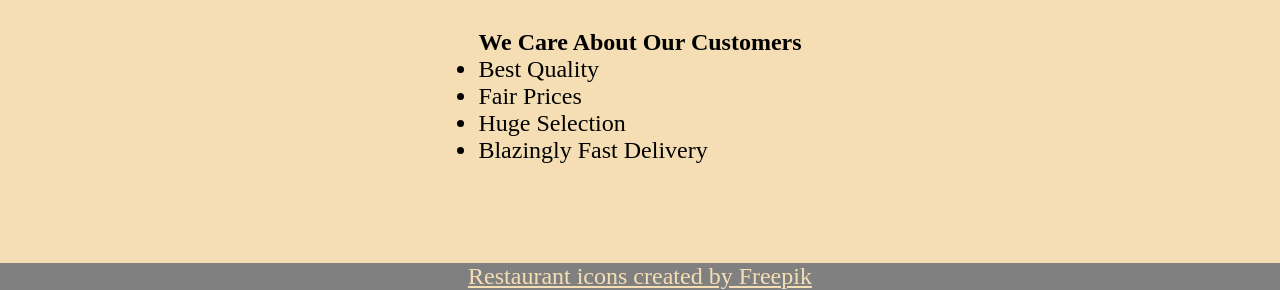
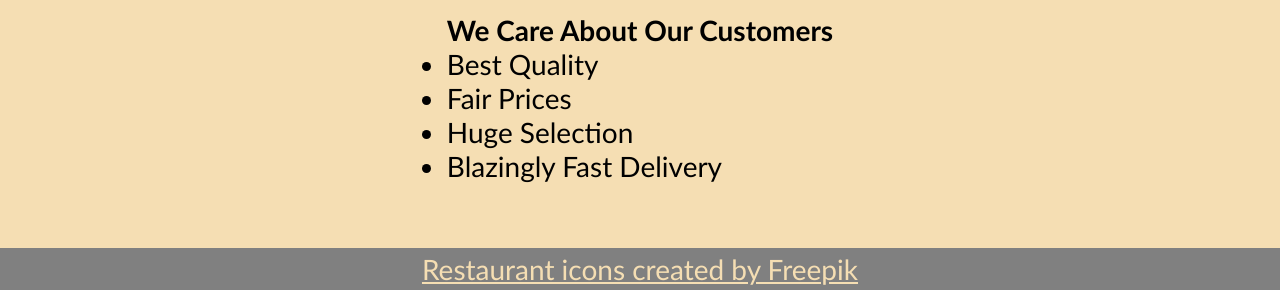
Before and after one commit to ThreeDotsEllipsis/restaurant-page, a plain HTML site: page index.html in a window 1280 px wide. Shown: the part 510-800 px from the top of the page. Drawn offline with Linux system fonts and the light colour scheme.

Commit message:
Changed the font

```diff
--- a/style.css
+++ b/style.css
@@ -7,7 +7,8 @@
     --main-color: wheat;
     --background-color: gray;
 
-    font-size: 24px;
+    font-size: 28px;
+    font-family: 'Gill Sans', 'Gill Sans MT', Calibri, 'Trebuchet MS', sans-serif;
 }
 
 body {
@@ -44,6 +45,7 @@ body {
 }
 
 .attribution {
+    padding: 4px;
     background-color: var(--background-color);
 }
 
```
